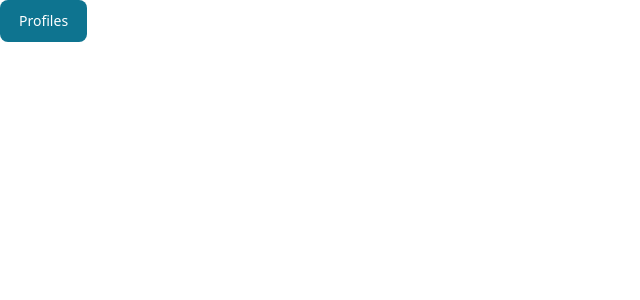
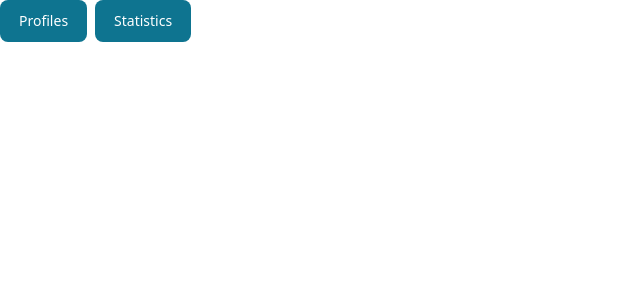
Before and after one commit to etib-corp/survivor, a React (Create React App) app in the folder frontend/: page / in a window 1280 px wide. Shown: the top 300 px of the page, without its empty margins (0-640 px from the left). Built offline with nearby package versions, Linux system fonts and the light colour scheme.

Commit message:
feat: add Statistic page in Home and routes

```diff
--- a/frontend/src/App.tsx
+++ b/frontend/src/App.tsx
@@ -2,6 +2,7 @@ import { Routes, Route } from 'react-router-dom';
 
 import Profiles from "./pages/Profiles";
 import Home from "./pages/Home";
+import Statistics from './pages/Statistics';
 
 
 function App() {
@@ -20,7 +21,7 @@ function App() {
         <Routes>
           <Route path="/" element={<Home/>}></Route>
           <Route path="/Profiles" element={<Profiles/>}></Route>
-          {/* <Route path="/Statistics" element={</>}></Route> */}
+          <Route path="/Statistics" element={<Statistics/>}></Route>
         </Routes>
       </div>
     </main>
--- a/frontend/src/pages/Home.tsx
+++ b/frontend/src/pages/Home.tsx
@@ -5,6 +5,7 @@ function Home () {
     return (
         <div className="flex flex-wrap gap-2">
             <Button href="/Profiles">Profiles</Button>
+            <Button href="/Statistics">Statistics</Button>
         </div>
     );
 }
```
